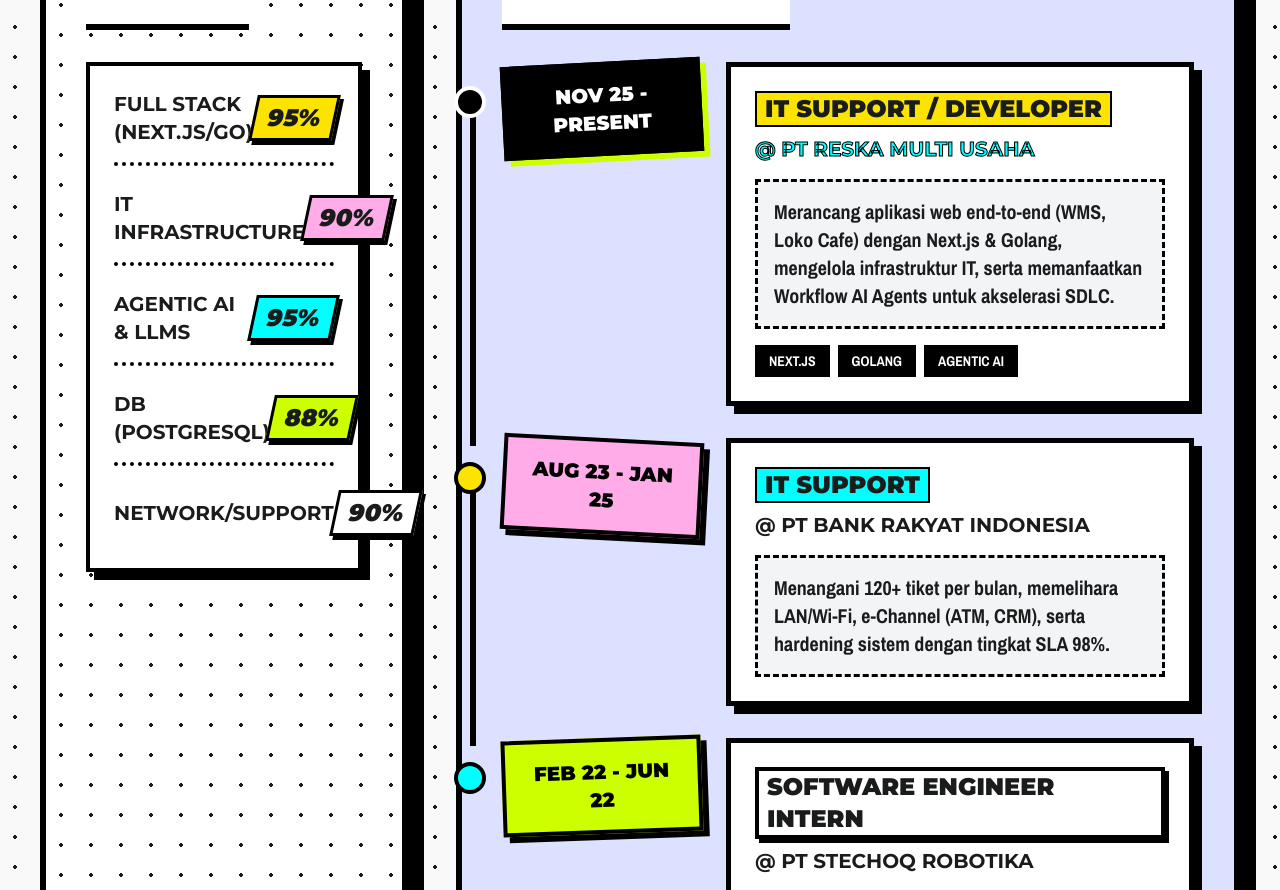
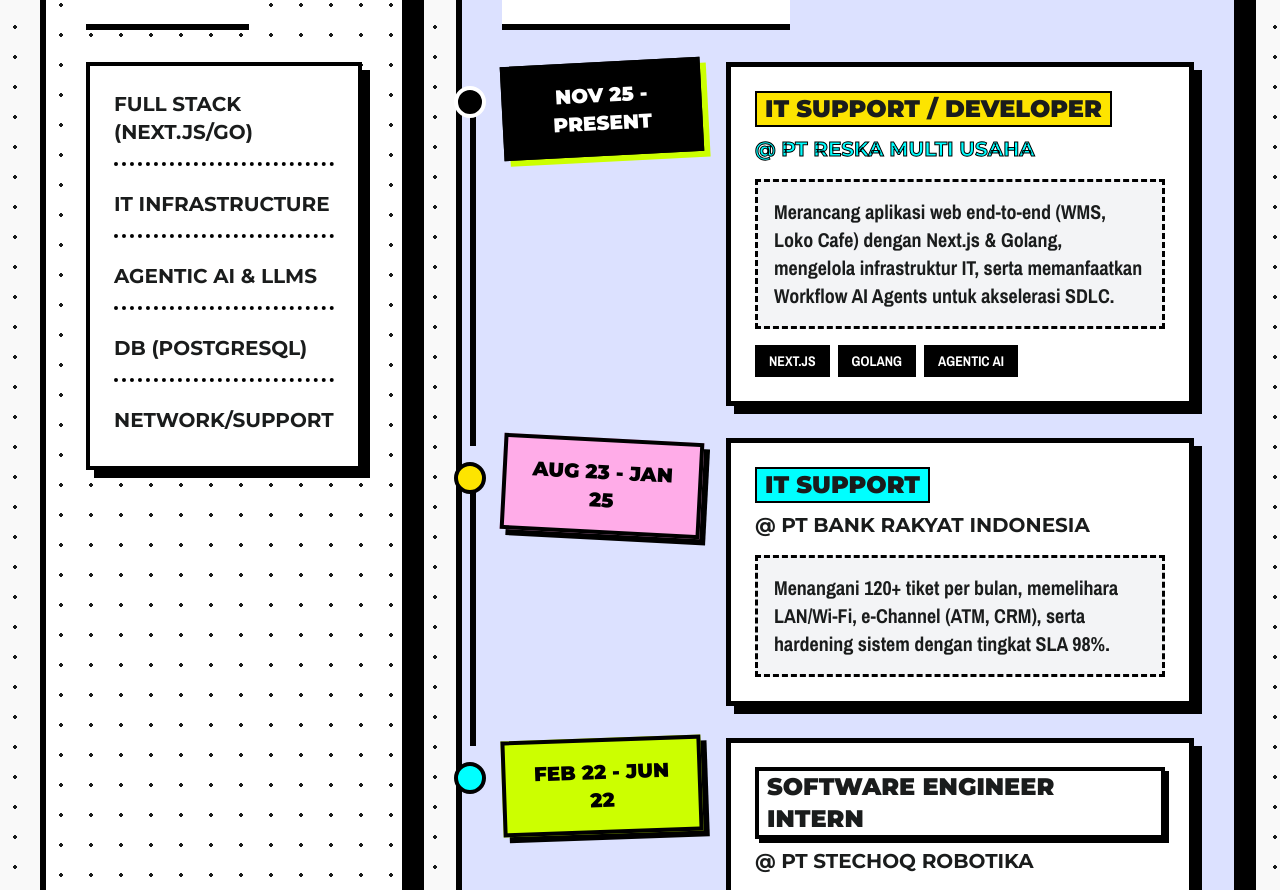
Before and after one commit to nopal087/PORTOFOLIO-2026, a Next.js app: page / in a window 1280 px wide. Shown: the part 1938-2828 px from the top of the page. Built offline with nearby package versions, Linux system fonts and the light colour scheme.

Commit message:
style: remove percentage from skills

```diff
--- a/src/app/page.tsx
+++ b/src/app/page.tsx
@@ -82,11 +82,11 @@
 <div className="absolute -top-8 -right-8 bg-cyan-brutal border-[5px] border-black p-3 font-display font-black text-2xl rotate-[20deg] shadow-[6px_6px_0px_0px_rgba(0,0,0,1)] hover:rotate-0 transition-transform cursor-crosshair">CAPABILITIES</div>
 <h3 className="font-display text-[40px] font-black border-b-[6px] border-black pb-4 mb-8 uppercase bg-white p-2 inline-block">Skills</h3>
 <ul className="flex flex-col gap-6 font-display font-bold text-xl uppercase bg-white p-6 border-[4px] border-black shadow-[8px_8px_0px_0px_rgba(0,0,0,1)]">
-<li className="flex items-center justify-between border-b-[4px] border-black border-dotted pb-4"><span>Full Stack (Next.js/Go)</span> <span className="font-black text-2xl bg-primary-fixed px-3 py-1 border-[3px] border-black shadow-[4px_4px_0px_0px_rgba(0,0,0,1)] transform -skew-x-12">95%</span></li>
-<li className="flex items-center justify-between border-b-[4px] border-black border-dotted pb-4"><span>IT Infrastructure</span> <span className="font-black text-2xl bg-secondary-fixed-dim px-3 py-1 border-[3px] border-black shadow-[4px_4px_0px_0px_rgba(0,0,0,1)] transform -skew-x-12">90%</span></li>
-<li className="flex items-center justify-between border-b-[4px] border-black border-dotted pb-4"><span>Agentic AI &amp; LLMs</span> <span className="font-black text-2xl bg-cyan-brutal px-3 py-1 border-[3px] border-black shadow-[4px_4px_0px_0px_rgba(0,0,0,1)] transform -skew-x-12">95%</span></li>
-<li className="flex items-center justify-between border-b-[4px] border-black border-dotted pb-4"><span>DB (PostgreSQL)</span> <span className="font-black text-2xl bg-lime-brutal px-3 py-1 border-[3px] border-black shadow-[4px_4px_0px_0px_rgba(0,0,0,1)] transform -skew-x-12">88%</span></li>
-<li className="flex items-center justify-between pb-2"><span>Network/Support</span> <span className="font-black text-2xl bg-white px-3 py-1 border-[3px] border-black shadow-[4px_4px_0px_0px_rgba(0,0,0,1)] transform -skew-x-12">90%</span></li>
+<li className="border-b-[4px] border-black border-dotted pb-4">Full Stack (Next.js/Go)</li>
+<li className="border-b-[4px] border-black border-dotted pb-4">IT Infrastructure</li>
+<li className="border-b-[4px] border-black border-dotted pb-4">Agentic AI &amp; LLMs</li>
+<li className="border-b-[4px] border-black border-dotted pb-4">DB (PostgreSQL)</li>
+<li className="pb-2">Network/Support</li>
 </ul>
 </div>
 {/*  Experience Box  */}
```
